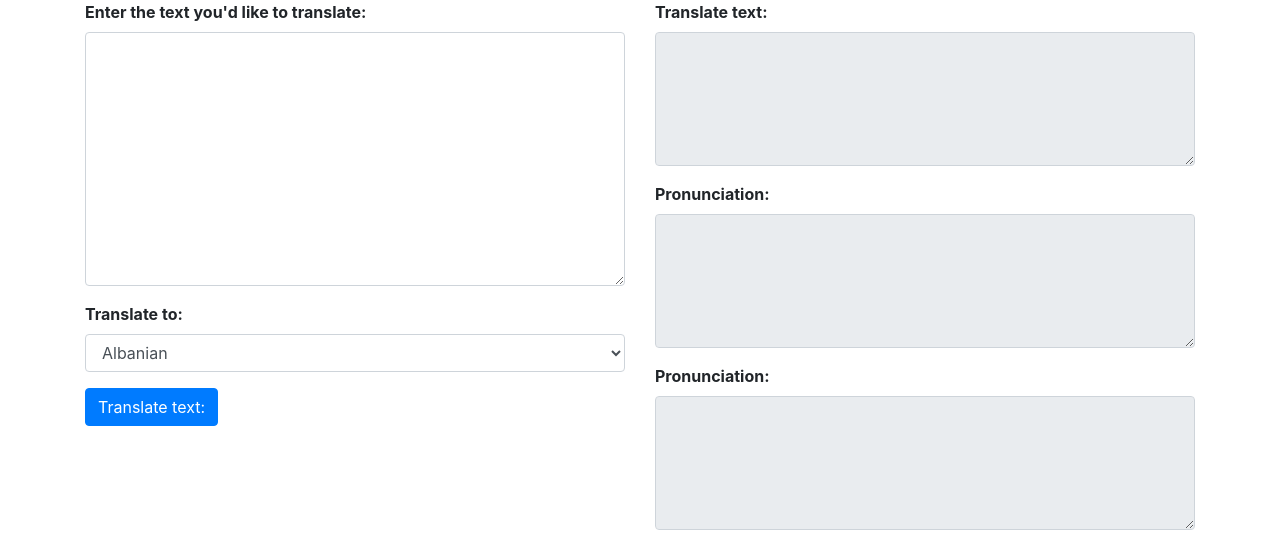
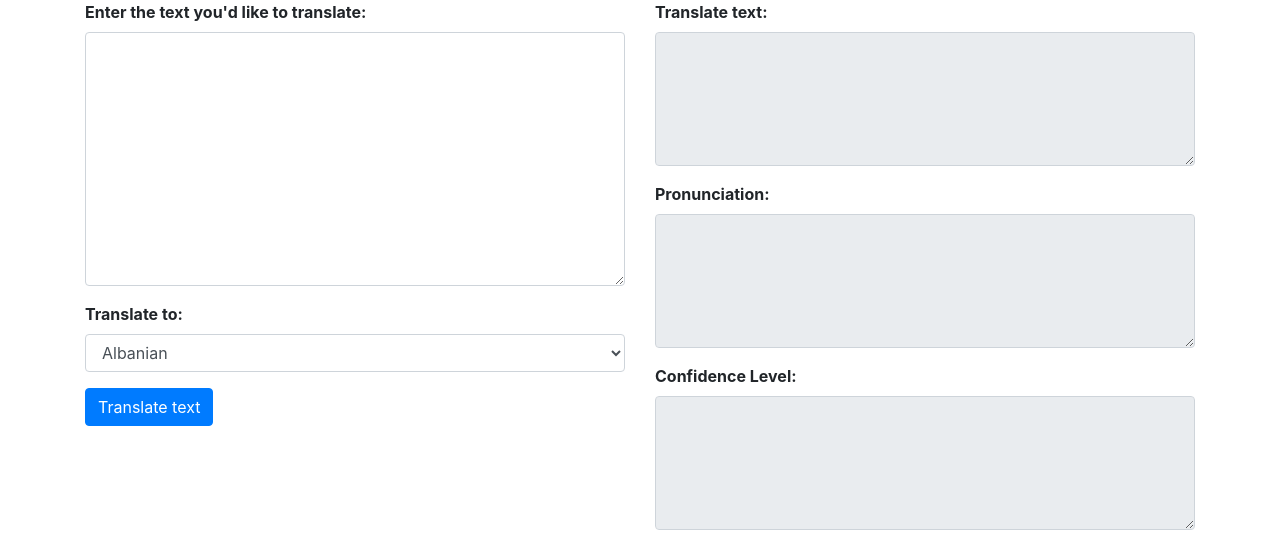
Before and after one commit to Jopapy19/Googletrans, a Flask app: page / in a window 1280 px wide. Shown: the top 559 px of the page. Run offline with Flask 2, Linux system fonts and the light colour scheme; some libraries are stand-ins or nearby versions.

Commit message:
index.html modified

```diff
--- a/templates/index.html
+++ b/templates/index.html
@@ -128,7 +128,7 @@ HoajeT
                             <option value="zu">zulu</option>
                         </select>
                     </div>
-                    <button type="submit" class="btn btn-primary mb-2">Translate text:</button></br>
+                    <button type="submit" class="btn btn-primary mb-2">Translate text</button></br>
                 </br>
                 </form>
                 <!--Translate text returned by the Tanslate API is rendered here.-->
@@ -146,7 +146,7 @@ HoajeT
                         <textarea readonly class="form-control" rows="5">{{ pronunciation }}</textarea>
                     </div>
                     <div class="form-group">
-                        <label for="pronunciation"><strong>Pronunciation:</strong></label>
+                        <label for="pronunciation"><strong>Confidence Level:</strong></label>
                         <textarea readonly class="form-control" rows="5">{{ confidence_level }}</textarea>
                     </div>
                 </form>
```
